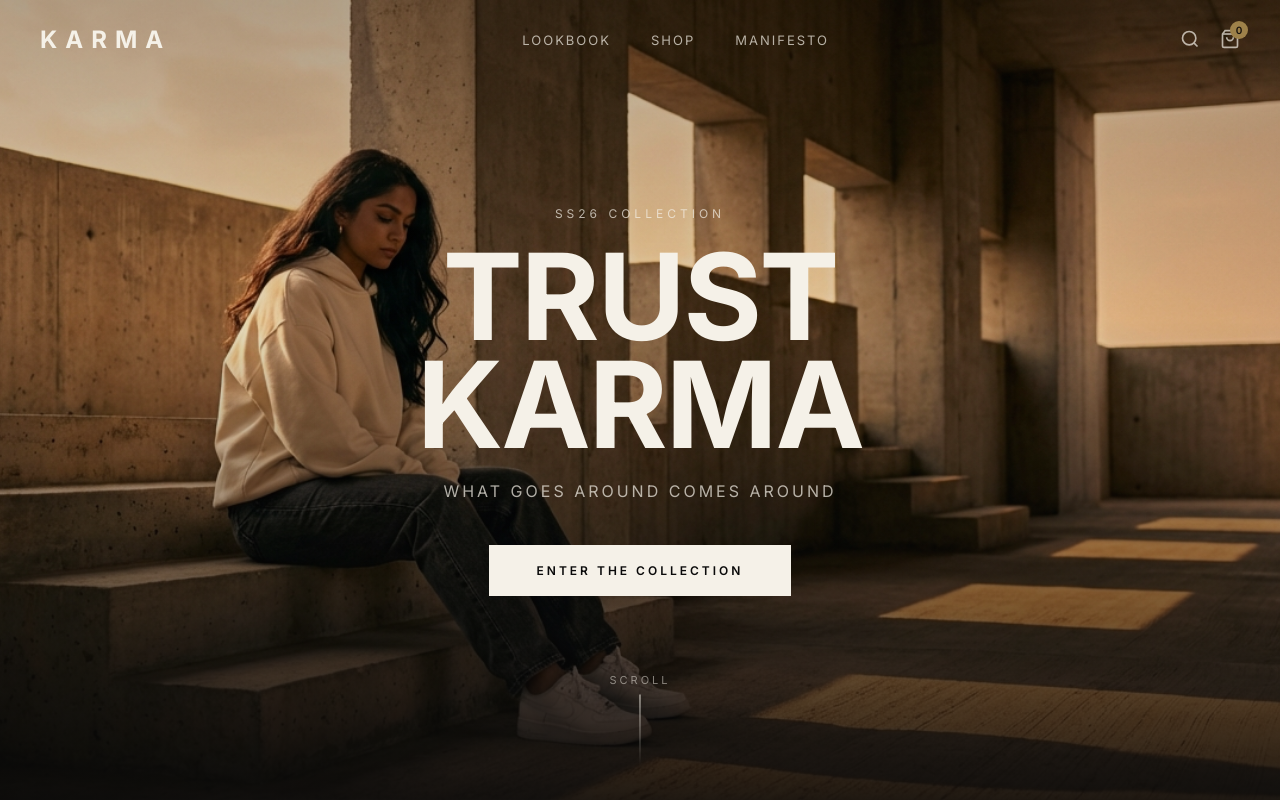
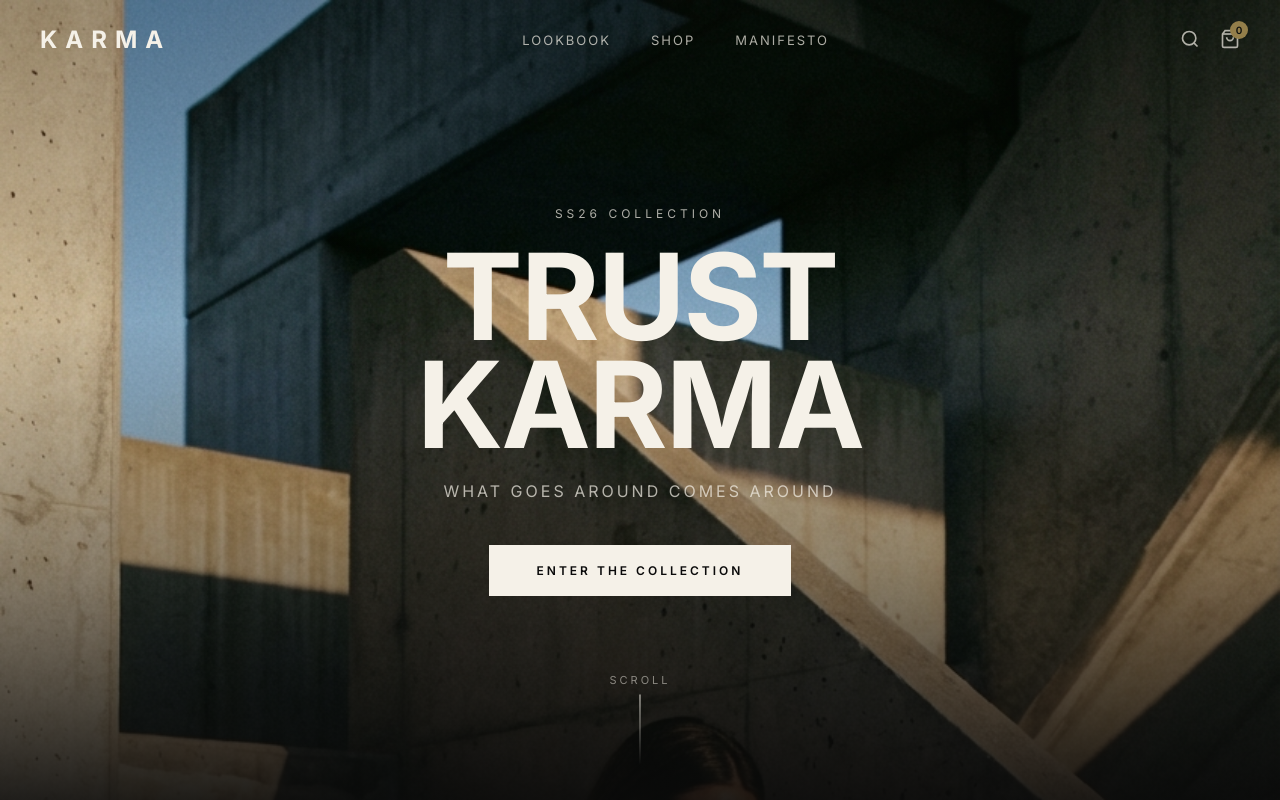
Before and after one commit to mkesani1/karma-streetwear, a plain HTML site: page karma-ecommerce/index.html in a window 1280 px wide. Shown: the top 800 px of the page. Drawn offline with Linux system fonts and the light colour scheme.

Commit message:
Revert hero to original image

```diff
--- a/karma-ecommerce/index.html
+++ b/karma-ecommerce/index.html
@@ -79,7 +79,7 @@
     <!-- Hero Section with Image -->
     <section class="hero" id="hero">
         <div class="hero-image-container">
-            <img src="images/hero-trust-karma-v2.jpg" alt="KARMA - Trust the Process" class="hero-image">
+            <img src="images/hero-trust-karma.jpg" alt="KARMA - Trust Karma" class="hero-image">
             <div class="hero-overlay"></div>
         </div>
         <div class="hero-content">
```
